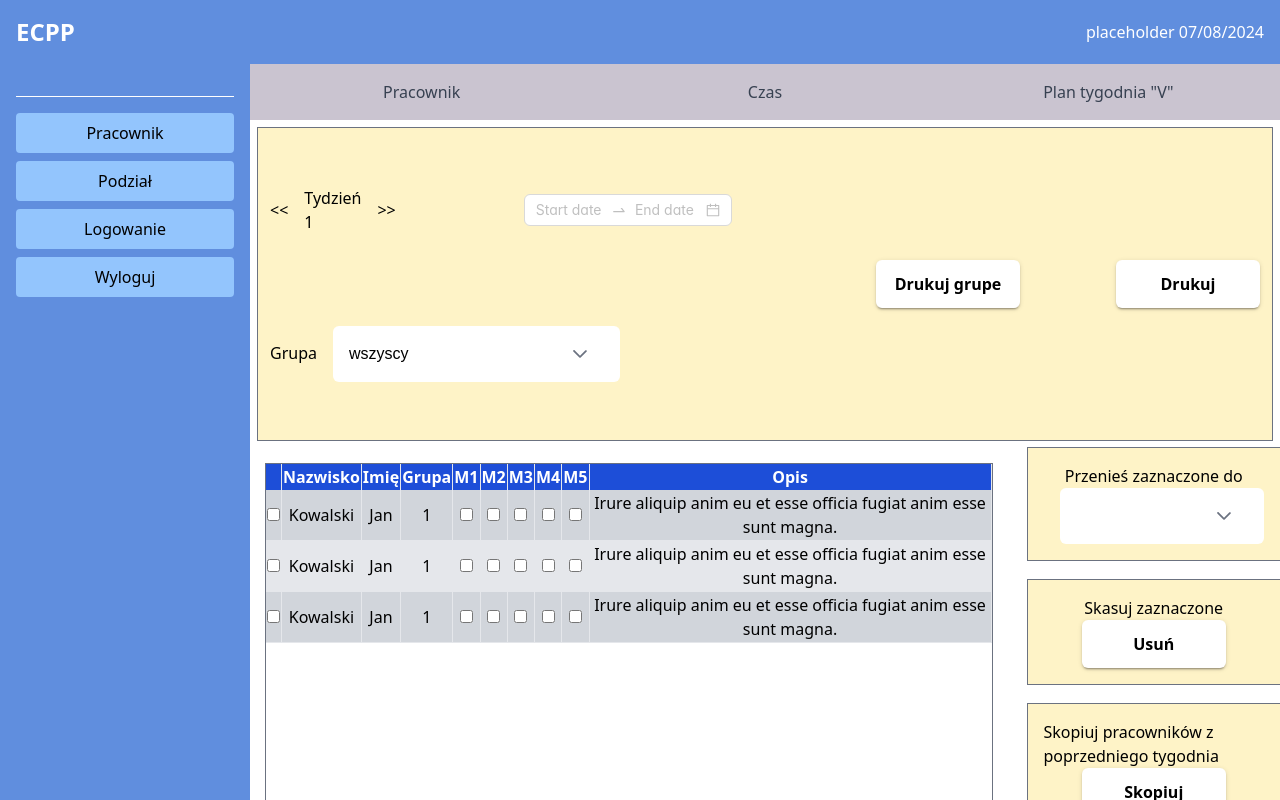
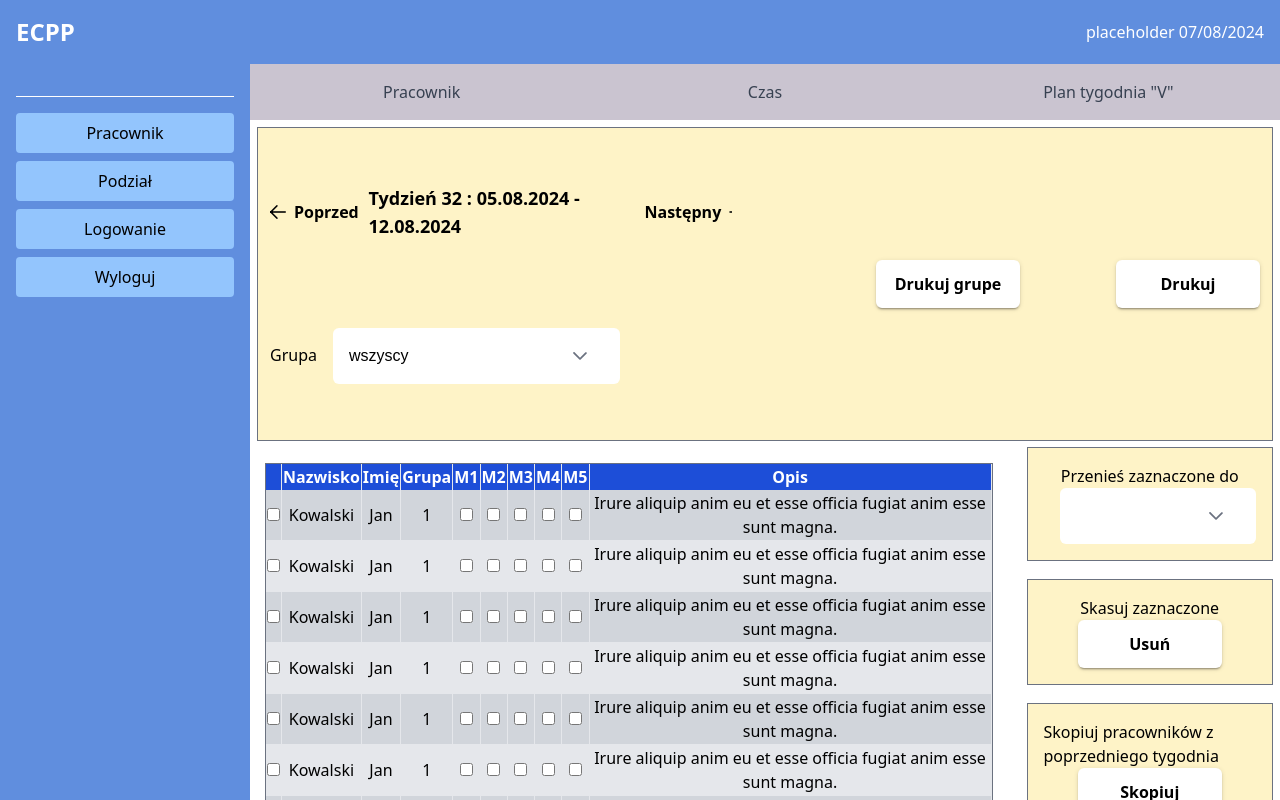
Before and after one commit to Destray32/ecpp-projekt, a React (Create React App) app: page /home/plan in a window 1280 px wide. Shown: the top 800 px of the page. Built offline with nearby package versions, Linux system fonts and the light colour scheme; a web font is replaced by a local one.

Commit message:
poprawiony przycisk, poprawiony wybór tygodnia, więcej danych do tabeli

```diff
--- a/src/data/PlanTygodniaData.js
+++ b/src/data/PlanTygodniaData.js
@@ -17,7 +17,205 @@ const sampleData = [
         surname: "Kowalski",
         vacationGroup: 1,
         opis: "Irure aliquip anim eu et esse officia fugiat anim esse sunt magna."
-    }
+    },
+    {
+        name: "Jan",
+        surname: "Kowalski",
+        vacationGroup: 1,
+        opis: "Irure aliquip anim eu et esse officia fugiat anim esse sunt magna."
+    },
+    {
+        name: "Jan",
+        surname: "Kowalski",
+        vacationGroup: 1,
+        opis: "Irure aliquip anim eu et esse officia fugiat anim esse sunt magna."
+    },
+    {
+        name: "Jan",
+        surname: "Kowalski",
+        vacationGroup: 1,
+        opis: "Irure aliquip anim eu et esse officia fugiat anim esse sunt magna."
+    },
+    {
+        name: "Jan",
+        surname: "Kowalski",
+        vacationGroup: 1,
+        opis: "Irure aliquip anim eu et esse officia fugiat anim esse sunt magna."
+    },
+    {
+        name: "Jan",
+        surname: "Kowalski",
+        vacationGroup: 1,
+        opis: "Irure aliquip anim eu et esse officia fugiat anim esse sunt magna."
+    },
+    {
+        name: "Jan",
+        surname: "Kowalski",
+        vacationGroup: 1,
+        opis: "Irure aliquip anim eu et esse officia fugiat anim esse sunt magna."
+    },
+    {
+        name: "Jan",
+        surname: "Kowalski",
+        vacationGroup: 1,
+        opis: "Irure aliquip anim eu et esse officia fugiat anim esse sunt magna."
+    },
+    {
+        name: "Jan",
+        surname: "Kowalski",
+        vacationGroup: 1,
+        opis: "Irure aliquip anim eu et esse officia fugiat anim esse sunt magna."
+    },
+    {
+        name: "Jan",
+        surname: "Kowalski",
+        vacationGroup: 1,
+        opis: "Irure aliquip anim eu et esse officia fugiat anim esse sunt magna."
+    },
+    {
+        name: "Jan",
+        surname: "Kowalski",
+        vacationGroup: 1,
+        opis: "Irure aliquip anim eu et esse officia fugiat anim esse sunt magna."
+    },
+    {
+        name: "Jan",
+        surname: "Kowalski",
+        vacationGroup: 1,
+        opis: "Irure aliquip anim eu et esse officia fugiat anim esse sunt magna."
+    },
+    {
+        name: "Jan",
+        surname: "Kowalski",
+        vacationGroup: 1,
+        opis: "Irure aliquip anim eu et esse officia fugiat anim esse sunt magna."
+    },
+    {
+        name: "Jan",
+        surname: "Kowalski",
+        vacationGroup: 1,
+        opis: "Irure aliquip anim eu et esse officia fugiat anim esse sunt magna."
+    },
+    {
+        name: "Jan",
+        surname: "Kowalski",
+        vacationGroup: 1,
+        opis: "Irure aliquip anim eu et esse officia fugiat anim esse sunt magna."
+    },
+    {
+        name: "Jan",
+        surname: "Kowalski",
+        vacationGroup: 1,
+        opis: "Irure aliquip anim eu et esse officia fugiat anim esse sunt magna."
+    },
+    {
+        name: "Jan",
+        surname: "Kowalski",
+        vacationGroup: 1,
+        opis: "Irure aliquip anim eu et esse officia fugiat anim esse sunt magna."
+    },
+    {
+        name: "Jan",
+        surname: "Kowalski",
+        vacationGroup: 1,
+        opis: "Irure aliquip anim eu et esse officia fugiat anim esse sunt magna."
+    },
+    {
+        name: "Jan",
+        surname: "Kowalski",
+        vacationGroup: 1,
+        opis: "Irure aliquip anim eu et esse officia fugiat anim esse sunt magna."
+    },
+    {
+        name: "Jan",
+        surname: "Kowalski",
+        vacationGroup: 1,
+        opis: "Irure aliquip anim eu et esse officia fugiat anim esse sunt magna."
+    },
+    {
+        name: "Jan",
+        surname: "Kowalski",
+        vacationGroup: 1,
+        opis: "Irure aliquip anim eu et esse officia fugiat anim esse sunt magna."
+    },
+    {
+        name: "Jan",
+        surname: "Kowalski",
+        vacationGroup: 1,
+        opis: "Irure aliquip anim eu et esse officia fugiat anim esse sunt magna."
+    },
+    {
+        name: "Jan",
+        surname: "Kowalski",
+        vacationGroup: 1,
+        opis: "Irure aliquip anim eu et esse officia fugiat anim esse sunt magna."
+    },
+    {
+        name: "Jan",
+        surname: "Kowalski",
+        vacationGroup: 1,
+        opis: "Irure aliquip anim eu et esse officia fugiat anim esse sunt magna."
+    },
+    {
+        name: "Jan",
+        surname: "Kowalski",
+        vacationGroup: 1,
+        opis: "Irure aliquip anim eu et esse officia fugiat anim esse sunt magna."
+    },
+    {
+        name: "Jan",
+        surname: "Kowalski",
+        vacationGroup: 1,
+        opis: "Irure aliquip anim eu et esse officia fugiat anim esse sunt magna."
+    },
+    {
+        name: "Jan",
+        surname: "Kowalski",
+        vacationGroup: 1,
+        opis: "Irure aliquip anim eu et esse officia fugiat anim esse sunt magna."
+    },
+    {
+        name: "Jan",
+        surname: "Kowalski",
+        vacationGroup: 1,
+        opis: "Irure aliquip anim eu et esse officia fugiat anim esse sunt magna."
+    },
+    {
+        name: "Jan",
+        surname: "Kowalski",
+        vacationGroup: 1,
+        opis: "Irure aliquip anim eu et esse officia fugiat anim esse sunt magna."
+    },
+    {
+        name: "Jan",
+        surname: "Kowalski",
+        vacationGroup: 1,
+        opis: "Irure aliquip anim eu et esse officia fugiat anim esse sunt magna."
+    },
+    {
+        name: "Jan",
+        surname: "Kowalski",
+        vacationGroup: 1,
+        opis: "Irure aliquip anim eu et esse officia fugiat anim esse sunt magna."
+    },
+    {
+        name: "Jan",
+        surname: "Kowalski",
+        vacationGroup: 1,
+        opis: "Irure aliquip anim eu et esse officia fugiat anim esse sunt magna."
+    },
+    {
+        name: "Jan",
+        surname: "Kowalski",
+        vacationGroup: 1,
+        opis: "Irure aliquip anim eu et esse officia fugiat anim esse sunt magna."
+    },
+    {
+        name: "Jan",
+        surname: "Kowalski",
+        vacationGroup: 1,
+        opis: "Irure aliquip anim eu et esse officia fugiat anim esse sunt magna."
+    },
 ];
 
 const PracownikData = {
--- a/src/pages/Czas/CzasPracy.js
+++ b/src/pages/Czas/CzasPracy.js
@@ -159,7 +159,7 @@ export default function CzasPracyPage() {
                                     showClear
                                 />
                             </div>
-                            <Button label="Dodaj" className="p-button-outlined border-2 p-1 bg-white pr-2 pl-2" />
+                            <Button label="Dodaj" className="p-button-outlined border-2 p-1 bg-white pr-2 pl-2 center translate-y-3" />
                         </div>
                     </div>
                 </div>
--- a/src/pages/PlanTygodnia/PlanTygodnia.js
+++ b/src/pages/PlanTygodnia/PlanTygodnia.js
@@ -2,8 +2,8 @@ import React, { useState, useEffect } from "react";
 import { Dropdown } from "primereact/dropdown";
 import { Button } from "primereact/button";
 import { DatePicker } from 'antd';
+import { format, startOfWeek, addWeeks, subWeeks, getWeek, addDays, differenceInHours, getDay } from 'date-fns';
 
-import TydzienInput from "../../Components/TydzienInput";
 import PracownikData from "../../data/PlanTygodniaData";
 import AmberBox from "../../Components/AmberBox";
 
@@ -15,9 +15,9 @@ export default function PlanTygodniaPage() {
     const [availableGroups, setAvailableGroups] = useState(['wszyscy', 'inne']);
     const [group, setGroup] = useState('wszyscy');
     const [grupaPrzenies, setGrupaPrzenies] = useState('');
-    const [selectedWeek, setSelectedWeek] = useState(1); // selected week ustawiany w TydzienInput
     const [dateRange, setDateRange] = useState([null, null]);
     const [selectedRowIds, setSelectedRowIds] = useState([]); // stan do pierwszej kolumny z checkboxami
+    const [currentDate, setCurrentDate] = useState(new Date());
     // stany do śledzenia zaznaczonych checkboxów w kolumnach M1-M5
     const [selectedM1, setSelectedM1] = useState([]);
     const [selectedM2, setSelectedM2] = useState([]);
@@ -25,6 +25,23 @@ export default function PlanTygodniaPage() {
     const [selectedM4, setSelectedM4] = useState([]);
     const [selectedM5, setSelectedM5] = useState([]);
 
+    const getWeekNumber = (date) => {
+        return getWeek(date, { weekStartsOn: 1 });
+    };
+
+    const previousWeek = () => {
+        setCurrentDate(subWeeks(currentDate, 1));
+    };
+
+    const nextWeek = () => {
+        setCurrentDate(addWeeks(currentDate, 1));
+    };
+
+    const formatWeek = (date) => {
+        const start = format(startOfWeek(date, { weekStartsOn: 1 }), 'dd.MM.yyyy');
+        const end = format(addWeeks(startOfWeek(date, { weekStartsOn: 1 }), 1), 'dd.MM.yyyy');
+        return `${start} - ${end}`;
+    };
 
     // useEffect(() => {
     //     console.log(group);
@@ -41,8 +58,8 @@ export default function PlanTygodniaPage() {
     }, [selectedRowIds, selectedM1, selectedM2, selectedM3, selectedM4, selectedM5]);
 
     useEffect(() => {
-        console.log(selectedWeek);
-    }, [selectedWeek]);
+        console.log(currentDate);
+    }, [currentDate]);
 
     const handleDrukujGrupe = () => {
         console.log('Drukuj grupe');
@@ -60,10 +77,6 @@ export default function PlanTygodniaPage() {
         console.log('Skopiuj');
     }
 
-    const handlePickerChange = (dates, dateStrings) => {
-        // console.log('od: ', dateStrings[0], ', do: ', dateStrings[1]);
-        setDateRange([dateStrings[0], dateStrings[1]]);
-    };
 
     // funkcja do obsługi zmiany stanu checkboxa w pierwszej kolumnie
     const handleRowCheckboxChange = (rowIndex) => {
@@ -170,8 +183,11 @@ export default function PlanTygodniaPage() {
                     <div className="h-full">
                         <div className="h-full flex flex-col justify-around">
                             <div className="flex flex-row gap-32 items-center">
-                                <TydzienInput setSelectedWeek={setSelectedWeek} />
-                                <RangePicker onChange={handlePickerChange} />
+                                <div className="flex items-center space-x-2">
+                                    <Button label="Poprzedni" icon="pi pi-arrow-left" className="p-button-outlined" onClick={previousWeek} />
+                                    <p className="text-lg font-bold">Tydzień {getWeekNumber(currentDate)} : {formatWeek(currentDate)}</p>
+                                    <Button label="Następny" icon="pi pi-arrow-right" iconPos="right" className="p-button-outlined" onClick={nextWeek} />
+                                </div>
                                 <span>{(dateRange[0] && dateRange[1]) && (dateRange[0] + '  -  ' + dateRange[1])}</span>
                             </div>
                             <div>
@@ -270,7 +286,7 @@ export default function PlanTygodniaPage() {
 
 
 
-                <div id="prawa" class="flex flex-col gap-5">
+                <div id="prawa" class="flex flex-col gap-5 mr-2">
                     <AmberBox>
                         <div className="mx-auto flex flex-col justify-between items-center p-4 ">
                             <p>Przenieś zaznaczone do</p>
```
